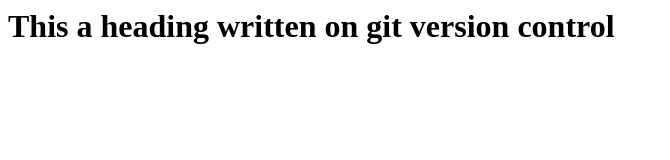
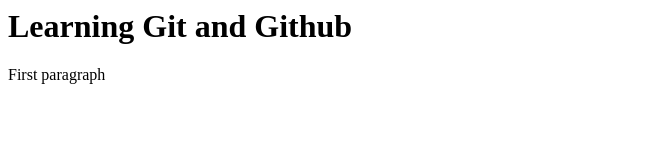
Before and after one commit to soccadevelopers/Git_and_github_tutorials, a plain HTML site: page index.html in a window 1280 px wide. Shown: the whole page, without its empty margins (0-670 px from the left). Drawn offline with Linux system fonts and the light colour scheme.

Commit message:
Update first paragraph of  index.html

```diff
--- a/index.html
+++ b/index.html
@@ -1 +1,13 @@
-<h1>This a heading written on git version control</h1>
+<head>
+	<meta charset="utf-8">
+	<meta name="viewport" content="width=device-width, initial-scale=1">
+	<title>Learning Git and Github</title>
+</head>
+<body>
+
+	<h1>Learning Git and Github</h1>
+	<p>First paragraph</p>
+
+
+</body>
+</html>
```
